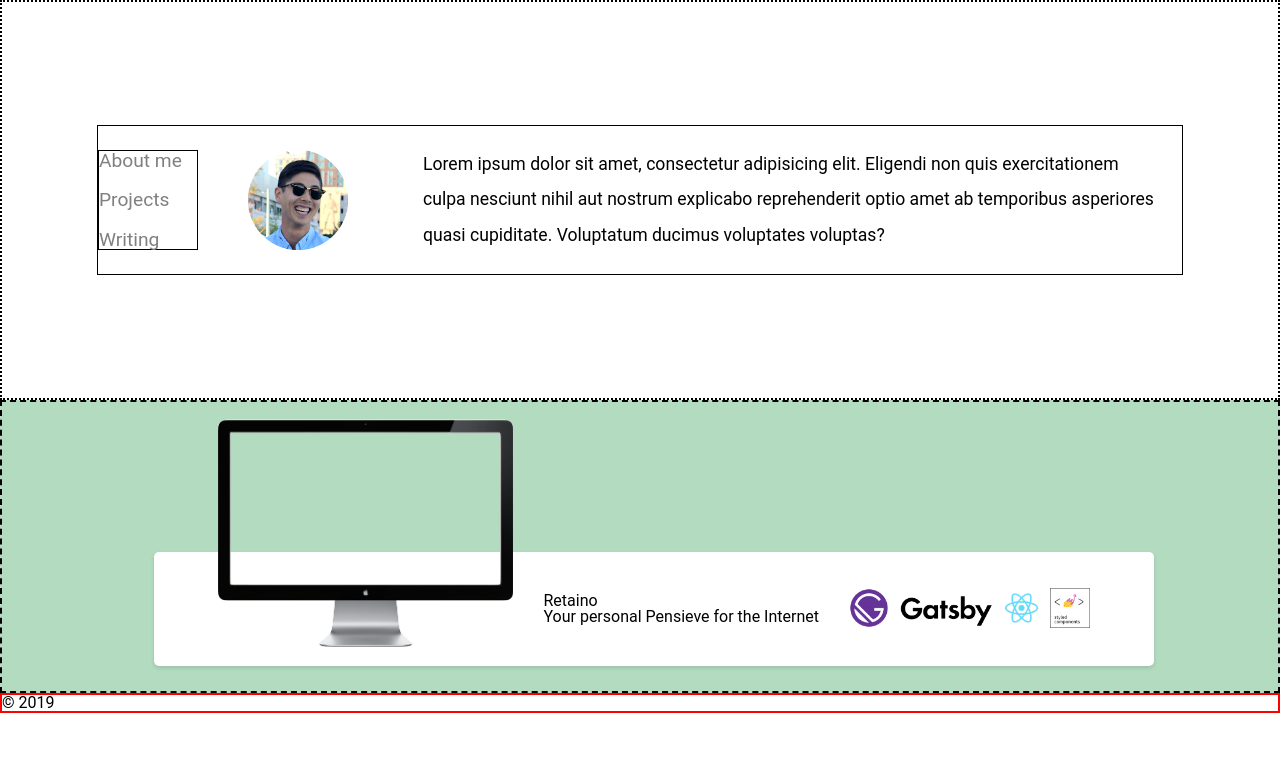
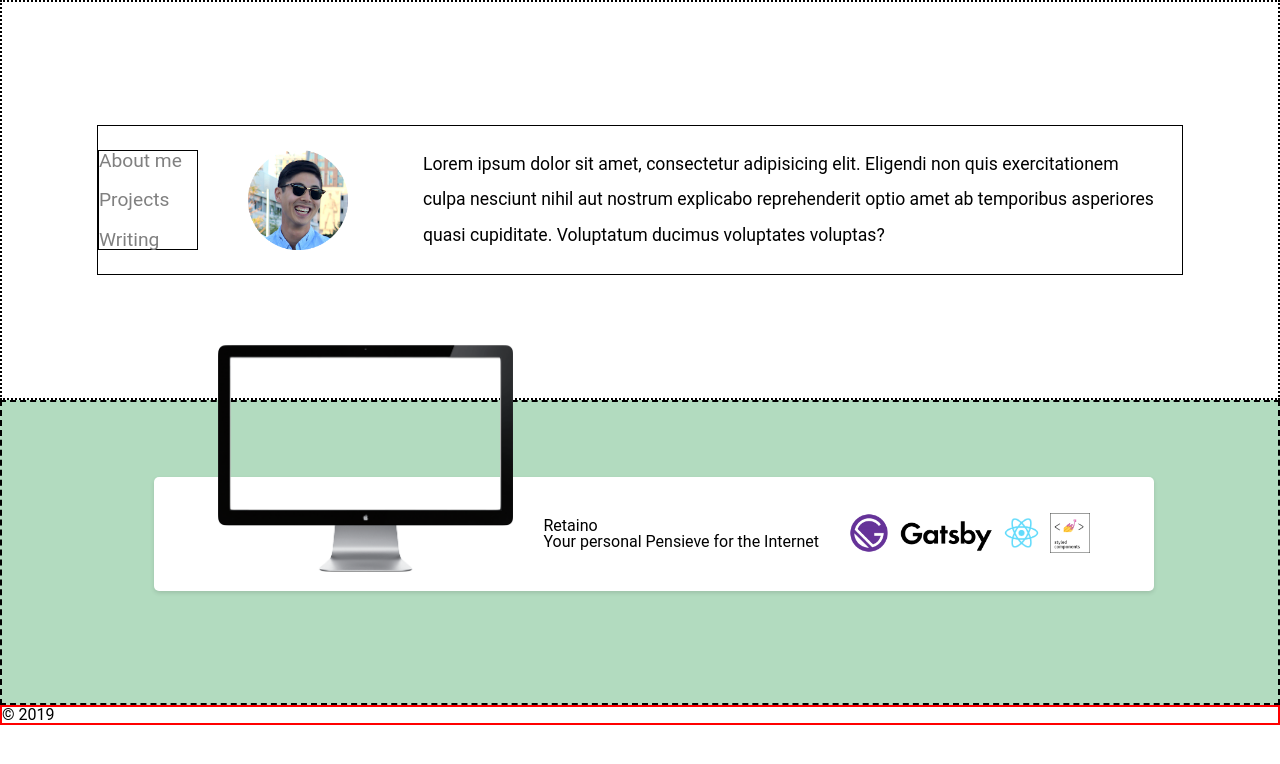
Before and after one commit to josephpak/portfolio_project, a Gatsby site: page /projects in a window 1280 px wide. Built offline with nearby package versions, Linux system fonts and the light colour scheme; Gatsby itself is replaced by a stand-in of ours.

Commit message:
Small height adjustments for subcontainers

```diff
--- a/src/pages/projects.js
+++ b/src/pages/projects.js
@@ -9,7 +9,8 @@ import styled from 'styled-components'
 const BodyContent = styled.div`
   margin: 25px 0;
   margin-right: 124px;
-  margin-top: 150px;
+  margin-top: 75px;
+  margin-bottom: 112px;
   width: 1000px;
   padding: 2rem 4rem;
   background: white;
```
